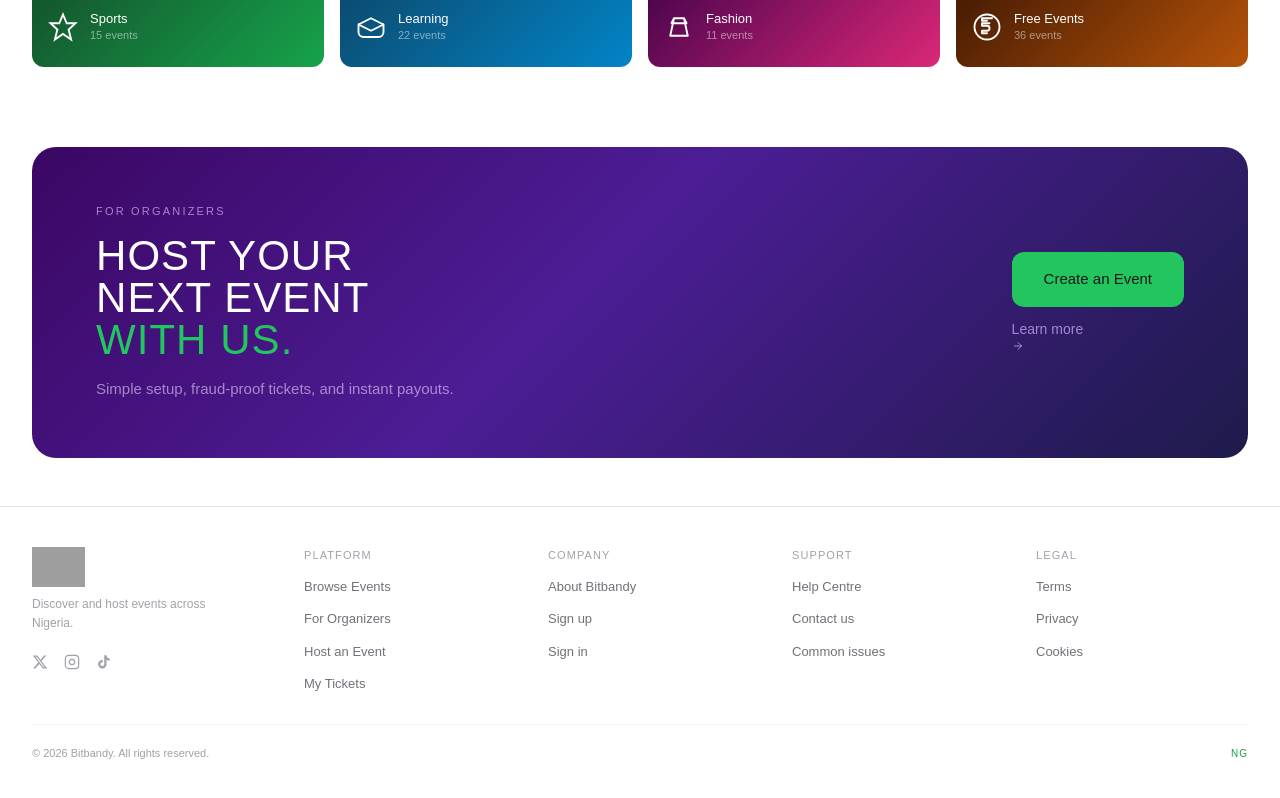
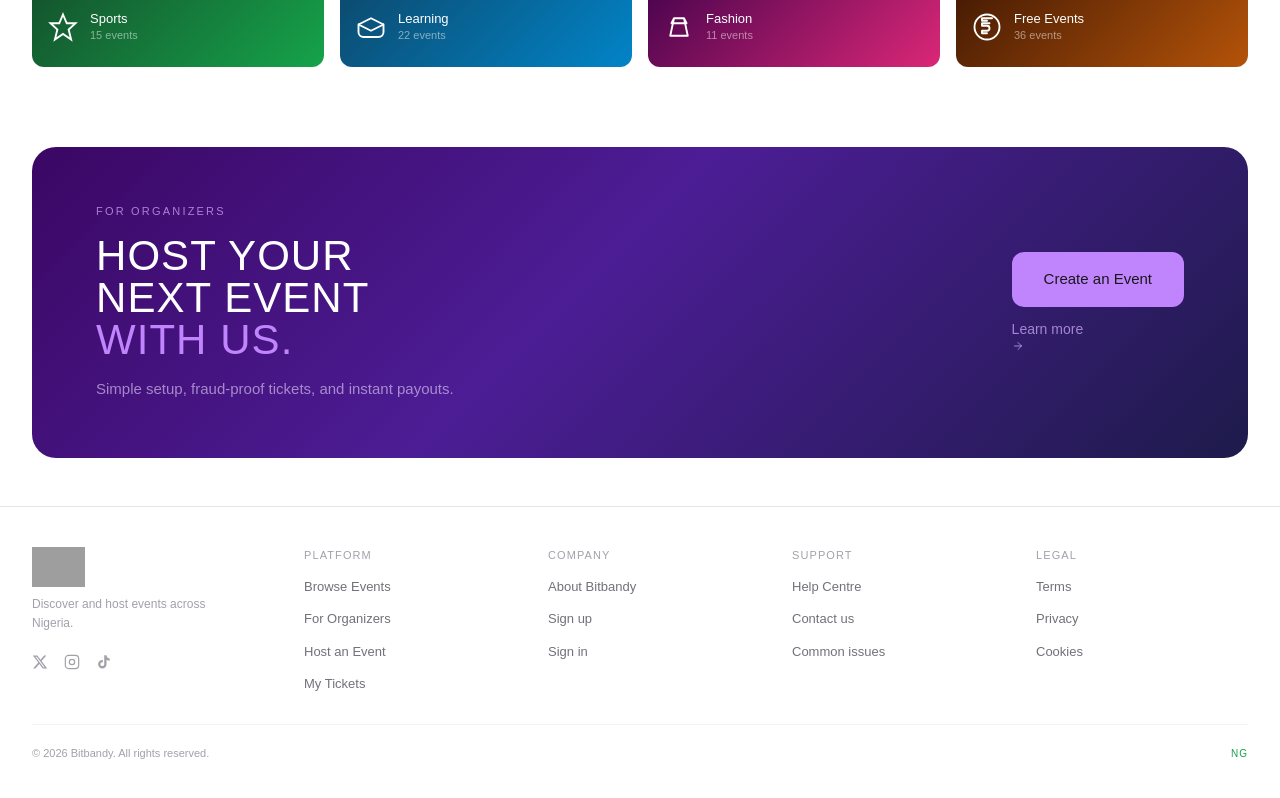
Before and after one commit to Emmanuelbagbi/Bitbandy.com, a React (Vite) app: page / in a window 1280 px wide. Shown: the part 3638-4436 px from the top of the page. Built offline with nearby package versions, Linux system fonts and the light colour scheme; grey boxes are pictures that could not be loaded; a web font is replaced by a local one.

Commit message:
initial commit

```diff
--- a/src/pages/HomePage.jsx
+++ b/src/pages/HomePage.jsx
@@ -619,11 +619,11 @@ const BitbandyHomepage = () => {
                 >
                   HOST YOUR<br />
                   NEXT EVENT<br />
-                  <span className="text-green-500">WITH US.</span>
+                  <span style={{ color: '#c084fc' }}>WITH US.</span>
                 </h2>                <p className="text-[13px] text-purple-200/60 leading-relaxed mb-7 max-w-[240px] lg:text-[15px] lg:max-w-[360px] lg:mb-0">Simple setup, fraud-proof tickets, and instant payouts.</p>
               </div>
               <div className="relative flex items-center gap-4 lg:flex-col lg:items-start lg:gap-3 lg:shrink-0">
-                <Link to="/host" className="bg-green-500 text-zinc-900 font-normal text-[14px] px-6 py-3 rounded-xl lg:text-[15px] lg:px-8 lg:py-4 lg:w-full hover:bg-green-600 transition-colors">Create an Event</Link>
+                <Link to="/host" className="text-zinc-900 font-normal text-[14px] px-6 py-3 rounded-xl lg:text-[15px] lg:px-8 lg:py-4 lg:w-full transition-colors" style={{ backgroundColor: '#c084fc' }}>Create an Event</Link>
                 <Link to="/for-organizers" className="text-[13px] font-normal text-purple-300/70 lg:text-[14px] hover:text-purple-200 transition-colors">Learn more <ArrowRightIcon /></Link>
               </div>
             </div>
```
